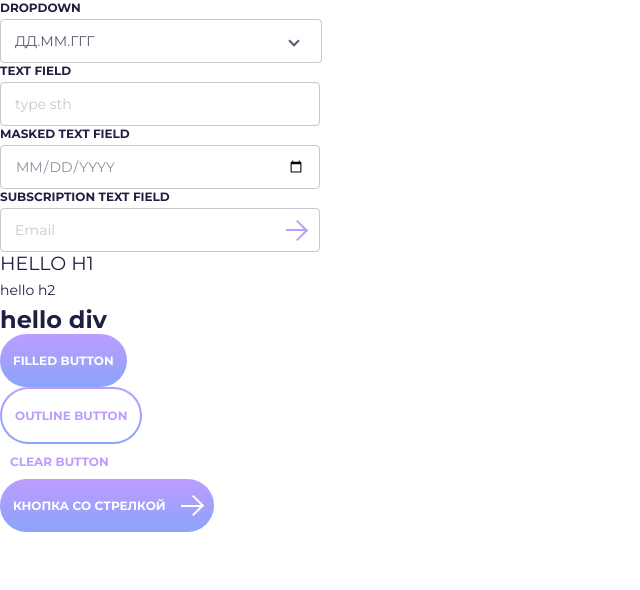
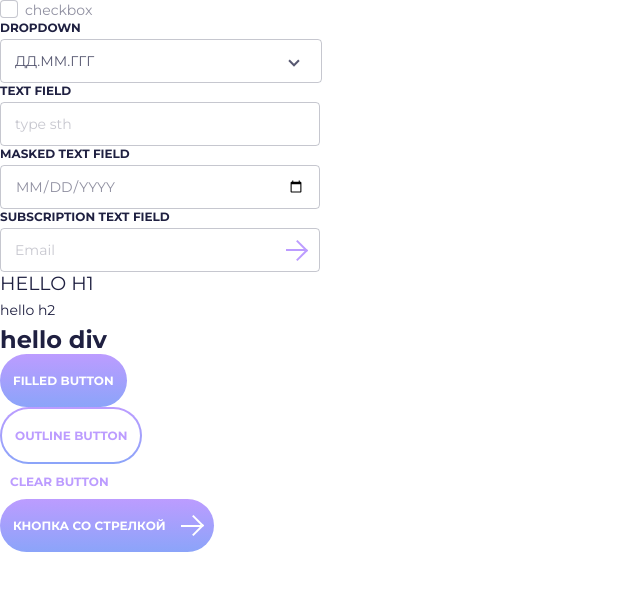
Before and after one commit to gloomy-onion/Looking, a React app: page / in a window 1280 px wide. Shown: the top 590 px of the page, without its empty margins (0-640 px from the left). Built offline with nearby package versions, Linux system fonts and the light colour scheme.

Commit message:
Checkbox done. Единственное я не смогла сделать галку градиентной. Если делать через background и transparent border то там некрасивые очертания остаются

```diff
--- a/src/App.tsx
+++ b/src/App.tsx
@@ -1,10 +1,11 @@
 import React from 'react';
 
-import { Button, PickDate, TextField, Typography } from './ui-kit';
+import {Button, Checkbox, PickDate, TextField, Typography} from './ui-kit';
 
 export const App = () => {
   return (
     <>
+      <Checkbox/>
       <PickDate />
       <TextField />
       <TextField label={'masked text field'} textFieldType={'date'} />
--- /dev/null
+++ b/src/ui-kit/Checkbox/Checkbox.module.scss
@@ -0,0 +1,55 @@
+@import '../../variables';
+
+.checkboxWrapper {
+  display: flex;
+  flex-direction: row;
+  align-items: center;
+}
+
+input[type=checkbox] {
+  border: none;
+  outline: none;
+  width: 20px;
+  height: 20px;
+  background-color: transparent;
+  font-family: inherit;
+  font-size: inherit;
+  color: inherit;
+  appearance: none;
+  margin-right: 5px;
+}
+
+
+input[type=checkbox]:before {
+  content: "";
+  display: block;
+  position: absolute;
+  width: 16px;
+  height: 16px;
+  top: 0;
+  left: 0;
+  border: 1px solid $dark25;
+  border-radius: 4px;
+  background-color: white;
+}
+
+
+input[type=checkbox]:checked:before {
+  border: 1px solid $purple;
+}
+
+input[type=checkbox]:checked:after {
+  content: "";
+  display: block;
+  box-sizing: border-box;
+  position: absolute;
+  left: 3px;
+  top: -1px;
+  width: 6px;
+  height: 10px;
+  border-width: 0 2px 2px 0;
+  border-style: solid;
+  transform-origin: bottom left;
+  transform: rotate(45deg);
+  color: $purple;
+}
--- /dev/null
+++ b/src/ui-kit/Checkbox/Checkbox.tsx
@@ -0,0 +1,29 @@
+import React, { useState } from 'react';
+
+import styles from './Checkbox.module.scss';
+import { Typography } from '../Typography/Typography';
+
+interface CheckboxProps {
+  checkboxType?: 'checkbox' | 'toggle';
+  label?: string;
+}
+
+export const Checkbox = ({ checkboxType, label = 'checkbox' }: CheckboxProps) => {
+  const [isChecked, setIsChecked] = useState(false);
+
+  return (
+    <div className={styles.checkboxWrapper}>
+      <input
+        className={isChecked ? styles.checked : ''}
+        type={'checkbox'}
+        checked={isChecked}
+        onChange={() => setIsChecked((prev) => !prev)}
+      />
+      <div className={styles.checkboxLabel}>
+        <Typography size={'s'} color={'dark50'}>
+          {label}
+        </Typography>
+      </div>
+    </div>
+  );
+};
--- a/src/ui-kit/index.ts
+++ b/src/ui-kit/index.ts
@@ -3,3 +3,4 @@ export { Button } from './Button/Button';
 export { TextField } from './TextField/TextField';
 export { PickDate } from './DatePicker/DatePicker';
 export { DropdownContainer } from './Dropdown/DropdownContainer';
+export { Checkbox } from './Checkbox/Checkbox';
```
